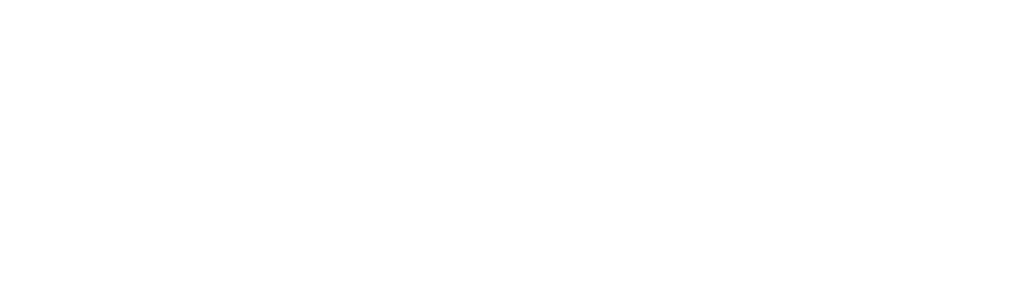
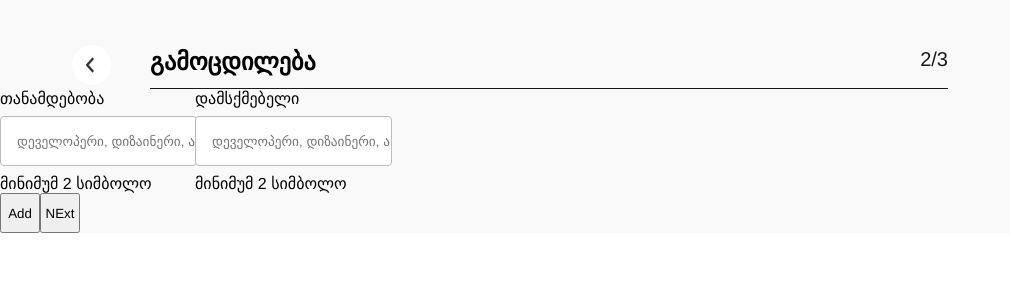
Before and after one commit to beqa200/cv-generator-redberry, a React (Vite) app: page /experience in a window 1280 px wide. Before the commit this address had no page. Shown: the top 300 px of the page, without its empty margins (0-1010 px from the left). Built offline with nearby package versions, Linux system fonts and the light colour scheme.

Commit message:
implement main logic of experience validations

```diff
--- a/src/App.tsx
+++ b/src/App.tsx
@@ -4,6 +4,7 @@ import { createContext, useState } from "react";
 import { BrowserRouter } from "react-router-dom";
 import { Route, Routes } from "react-router";
 import Personal from "./pages/Personal";
+import Experience from "./pages/Experience";
 
 export const MyContext = createContext<ContextProps | null>(null);
 function App() {
@@ -16,6 +17,7 @@ function App() {
         <Routes>
           <Route path="/" element={<Home />} />
           <Route path="/personal" element={<Personal />} />
+          <Route path="/experience" element={<Experience />} />
         </Routes>
       </BrowserRouter>
     </MyContext.Provider>
--- /dev/null
+++ b/src/components/ExperienceForm.tsx
@@ -0,0 +1,165 @@
+import React, { useContext, useEffect, useState } from "react";
+import styled from "styled-components";
+import { MyContext } from "../App";
+import { LongInput, ShortInput } from "../styled-components/components/Inputs";
+import { useForm } from "react-hook-form";
+import { done, error } from "../assets";
+export default function ExperienceForm(props: any) {
+  const context = useContext(MyContext);
+  const [position, setPosition] = useState(false);
+  const [employer, setEmployer] = useState(false);
+
+  const storedForm = localStorage.getItem("form");
+
+  const {
+    register,
+    trigger,
+    setValue,
+    watch,
+    handleSubmit,
+    formState: { errors },
+    clearErrors,
+  } = useForm<any>({ mode: "all" });
+
+  const triggerErrors = () => {
+    setEmployer(true);
+    setPosition(true);
+    trigger(`employer${props.index}`);
+    trigger(`position${props.index}`);
+  };
+
+  const clearEveryErrors = () => {
+    setEmployer(false);
+    setPosition(false);
+    clearErrors();
+  };
+
+  useEffect(() => {
+    if (props.form == true) {
+      if (props.index == 0 && storedForm) {
+        triggerErrors();
+      } else {
+        if (
+          watch(`employer${props.index}`) != "" ||
+          watch(`position${props.index}`) != ""
+        ) {
+          triggerErrors();
+        } else {
+          clearEveryErrors();
+        }
+      }
+    }
+  }, [props.form]);
+
+  useEffect(() => {
+    if (
+      props.index != 0 &&
+      watch(`position${props.index}`) == "" &&
+      watch(`employer${props.index}`) == ""
+    ) {
+      clearEveryErrors();
+    }
+  }, [watch(`position${props.index}`), watch(`employer${props.index}`)]);
+
+  const getLocalStorage = (key: any, value: string | null) => {
+    if (value != undefined) {
+      setValue(key, value);
+    }
+  };
+
+  useEffect(() => {
+    context?.setPageCount(2);
+    const storedEmployer = localStorage.getItem(`employer${props.index}`);
+    const storedPosition = localStorage.getItem(`position${props.index}`);
+    getLocalStorage(`employer${props.index}`, storedEmployer);
+    getLocalStorage(`position${props.index}`, storedPosition);
+  }, []);
+
+  const handleChange = (event: any) => {
+    setValue(event.target.name, event.target.value);
+    localStorage.setItem(event.target.name, event.target.value);
+    props.setForm(false);
+    trigger(event.target.name);
+  };
+
+  return (
+    <ExperienceFormWrapper>
+      <label className="position">
+        თანამდებობა
+        <br />
+        <LongInput
+          className={
+            position
+              ? errors[`position${props.index}`]
+                ? "error"
+                : "right"
+              : ""
+          }
+          type="text"
+          placeholder="დეველოპერი, დიზაინერი, ა.შ."
+          {...register(`position${props.index}`, {
+            minLength: { value: 2, message: "Please enter valid name" },
+            required: { value: true, message: "error" },
+          })}
+          onChange={(e) => {
+            handleChange(e);
+            setPosition(true);
+            props.item.position = e.target.value;
+          }}
+        />
+        <p>მინიმუმ 2 სიმბოლო</p>
+        {position ? (
+          errors[`position${props.index}`] + props.index ? (
+            <img src={error} className="error-image" />
+          ) : (
+            <img src={done} className="done-image" />
+          )
+        ) : null}
+      </label>
+
+      <label className="employer">
+        დამსქმებელი
+        <br />
+        <LongInput
+          className={
+            employer
+              ? errors[`employer${props.index}`]
+                ? "error"
+                : "right"
+              : ""
+          }
+          type="text"
+          placeholder="დეველოპერი, დიზაინერი, ა.შ."
+          {...register(`employer${props.index}`, {
+            minLength: { value: 2, message: "Please enter valid name" },
+            required: { value: true, message: "error" },
+          })}
+          onChange={(e) => {
+            handleChange(e);
+            setEmployer(true);
+            props.item.employer = e.target.value;
+          }}
+        />
+        <p>მინიმუმ 2 სიმბოლო</p>
+        {employer ? (
+          errors[`employer${props.index}`] ? (
+            <img src={error} className="error-image" />
+          ) : (
+            <img src={done} className="done-image" />
+          )
+        ) : null}
+      </label>
+    </ExperienceFormWrapper>
+  );
+}
+
+const ExperienceFormWrapper = styled.div`
+  display: flex;
+
+  form {
+    .position,
+    .employer {
+      width: 100%;
+    }
+  }
+`;
--- a/src/components/Header.tsx
+++ b/src/components/Header.tsx
@@ -7,9 +7,12 @@ import { leftArrow } from "../assets";
 export default function Header() {
   const context = useContext(MyContext);
   const navigate = useNavigate();
+
+
   return (
     <HeaderWrapper>
-      <h1>პირადი ინფო</h1>
+      {context?.pageCount == 1 && <h1>პირადი ინფო</h1>}
+      {context?.pageCount == 2 && <h1>გამოცდილება</h1>}
       <p>{context?.pageCount}/3</p>
       <img
         src={leftArrow}
--- /dev/null
+++ b/src/pages/Experience.tsx
@@ -0,0 +1,75 @@
+import React, { useContext, useEffect, useState } from "react";
+import styled from "styled-components";
+import { MyContext } from "../App";
+import Header from "../components/Header";
+import StyledForm from "../styled-components/components/Form";
+import { ShortInput } from "../styled-components/components/Inputs";
+import { useForm } from "react-hook-form";
+import { error } from "../assets";
+import ExperienceForm from "../components/ExperienceForm";
+export default function Experience() {
+  const context = useContext(MyContext);
+
+  const [items, setItems] = useState<any>([{ position: "", employer: "" }]);
+  const [form, setForm] = useState(false);
+  const addItem = () => {
+    const clone = [...items, { position: "", employer: "" }];
+    setItems(clone);
+
+  };
+  console.log(items);
+  const {
+    register,
+    trigger,
+    setValue,
+    watch,
+    handleSubmit,
+    formState: { errors },
+  } = useForm<Inputs>({ mode: "all" });
+  useEffect(() => {
+    const storedForm =  localStorage.getItem("form");
+    if (storedForm) {
+      setItems(JSON.parse(storedForm));
+    }
+
+    // localStorage.removeItem("form")
+  }, []);
+
+  useEffect(() => {
+    localStorage.setItem("form", JSON.stringify(items));
+
+  }, [items])
+
+  return (
+    <ExperienceWrapper>
+      <main>
+        <Header />
+
+        {items.map((item: any, index: any) => (
+          <ExperienceForm item={item} form={form} setForm={setForm} index={index} />
+        ))}
+        <button onClick={addItem}>Add</button>
+        <button
+          onClick={() => {
+            setForm(true);
+          }}
+        >
+          NExt
+        </button>
+      </main>
+    </ExperienceWrapper>
+  );
+}
+
+const ExperienceWrapper = styled.div`
+  display: flex;
+  main {
+    width: 1098px;
+    background-color: #f9f9f9;
+
+    button {
+      width: 40px;
+      height: 40px;
+    }
+  }
+`;
--- a/src/pages/Personal.tsx
+++ b/src/pages/Personal.tsx
@@ -12,6 +12,7 @@ import {
 import { done, error } from "../assets";
 import { useNavigate } from "react-router-dom";
 import CV from "../components/CV";
+import StyledForm from "../styled-components/components/Form";
 
 export default function Personal() {
   const context = useContext(MyContext);
@@ -80,7 +81,9 @@ export default function Personal() {
   const onSubmit = (data: Inputs) => {
     console.log(data);
     if (Object.keys(watch("image")).length != 0) {
-      navigate("/");
+      navigate("/experience");
+    context?.setPageCount(2);
+
     }
   };
 
@@ -88,7 +91,7 @@ export default function Personal() {
     <PersonalWrapper>
       <main>
         <Header />
-        <form onSubmit={handleSubmit(onSubmit)}>
+        <StyledForm onSubmit={handleSubmit(onSubmit)}>
           <label className="firstname">
             სახელი
             <br />
@@ -244,7 +247,7 @@ export default function Personal() {
           >
             ᲨᲔᲛᲓᲔᲒᲘ
           </button>
-        </form>
+        </StyledForm>
       </main>
       <CV
         firstname={watch("firstname")}
@@ -258,17 +261,12 @@ export default function Personal() {
   );
 }
 
-const PersonalWrapper = styled.div`
+export const PersonalWrapper = styled.div`
   display: flex;
   main {
     width: 1098px;
     background-color: #f9f9f9;
     form {
-      width: 798px;
-      margin: 77px auto 0px;
-      display: flex;
-      flex-wrap: wrap;
-      column-gap: 10%;
 
       label {
         font-weight: 500;
--- /dev/null
+++ b/src/styled-components/components/Form.ts
@@ -0,0 +1,11 @@
+import styled from "styled-components";
+
+const StyledForm = styled.form`
+    width: 798px;
+      margin: 77px auto 0px;
+      display: flex;
+      flex-wrap: wrap;
+      column-gap: 10%;
+`
+
+export default StyledForm;
--- a/src/vite-env.d.ts
+++ b/src/vite-env.d.ts
@@ -12,6 +12,8 @@ interface Inputs {
     about: string;
     email: string;
     phone: string;
+    position: string;
+    employer: string;
 }
 
 interface CVPropsTpye {
```
